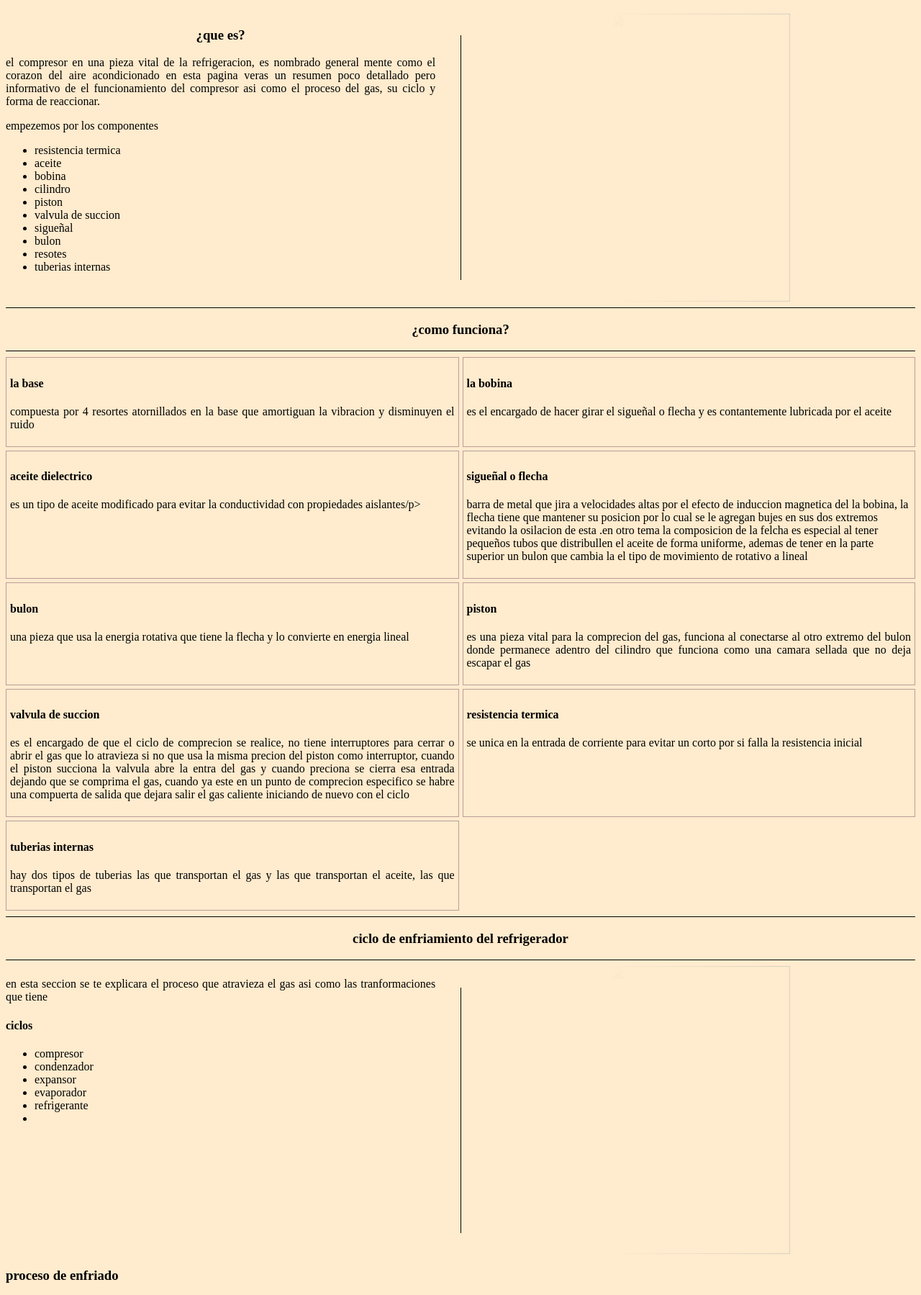
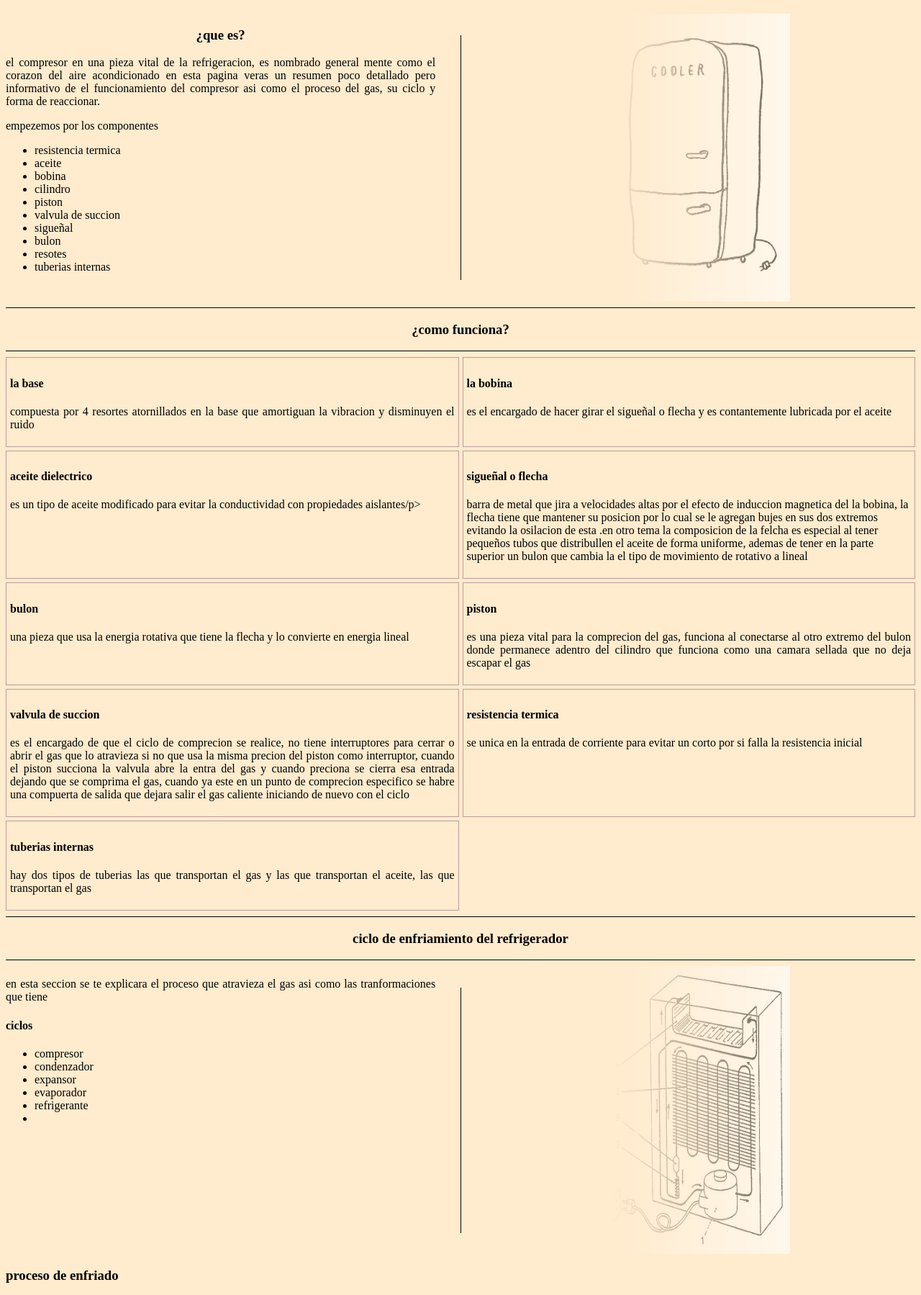
Before and after one commit to Rey-hollow-1ro/compresor, a plain HTML site: page index.html in a window 1280 px wide. Shown: the part 61-1860 px from the top of the page at 72% size. Drawn offline with Linux system fonts and the light colour scheme.

```diff
--- a/index.html
+++ b/index.html
@@ -30,7 +30,7 @@
 </div>
 <div class="divicion"></div>
 <div class="seccion2">
-    <img src="imagenes/refri.jpg" class="imagen1">
+    <img src="refri.jpg" class="imagen1">
 </div>
 </div>
 <hr>
@@ -82,7 +82,7 @@
     </div>
     <div class="divicion"></div>
 <div class="seccion2">
-    <img src="imagenes/refri2.jpg" class="imagen1">
+    <img src="refri2.jpg" class="imagen1">
 </div>
 </div>
 <div>
```
